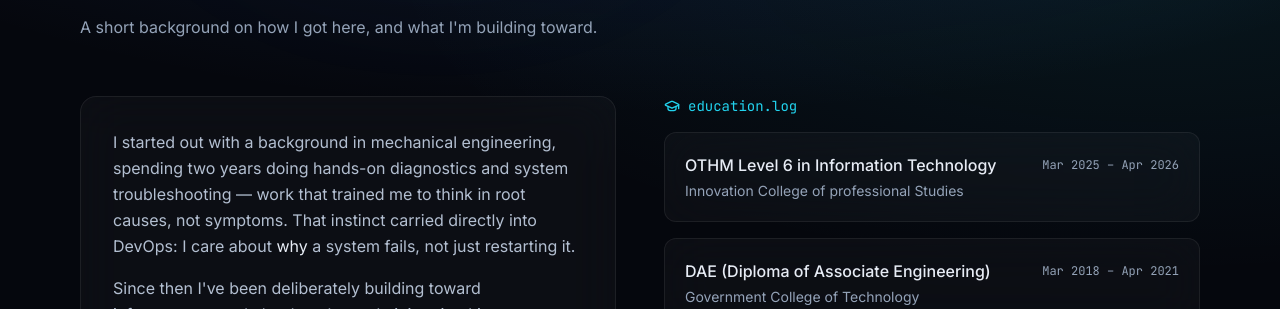
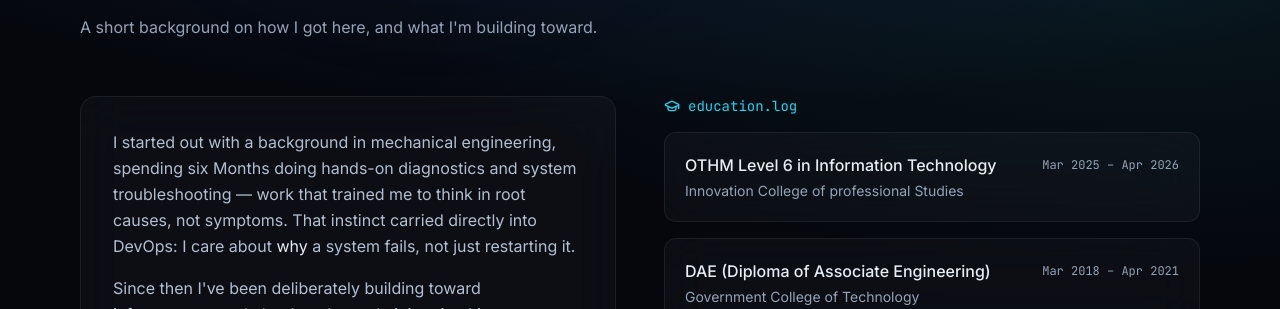
Before and after one commit to waqasqasid/portfolio, a React (Vite) app: page / in a window 1280 px wide. Shown: the part 1006-1315 px from the top of the page. Built offline with nearby package versions, Linux system fonts and the light colour scheme.

Commit message:
modify about file

```diff
--- a/src/sections/About.jsx
+++ b/src/sections/About.jsx
@@ -22,7 +22,7 @@ export default function About() {
             className="glass rounded-2xl p-8"
           >
             <p className="leading-relaxed text-mist-300">
-              I started out with a background in mechanical engineering, spending two years
+              I started out with a background in mechanical engineering, spending six Months
               doing hands-on diagnostics and system troubleshooting — work that trained me to
               think in root causes, not symptoms. That instinct carried directly into DevOps:
               I care about <span className="text-mist-100">why</span> a system fails, not just
```
Also changed, not shown: 1 other file (tests, documents, lock files or other folders).
